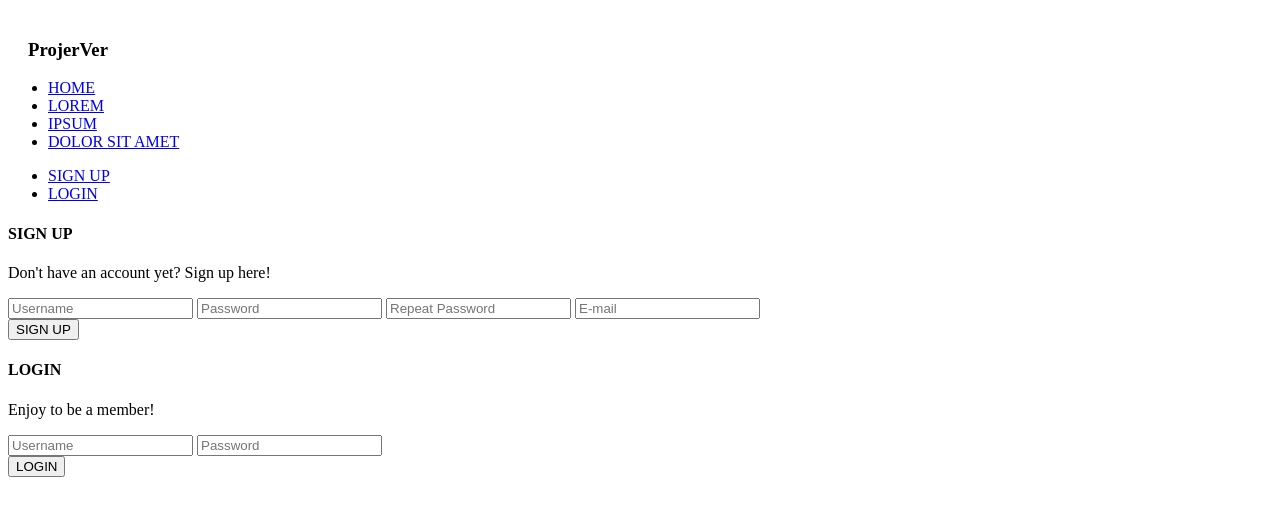
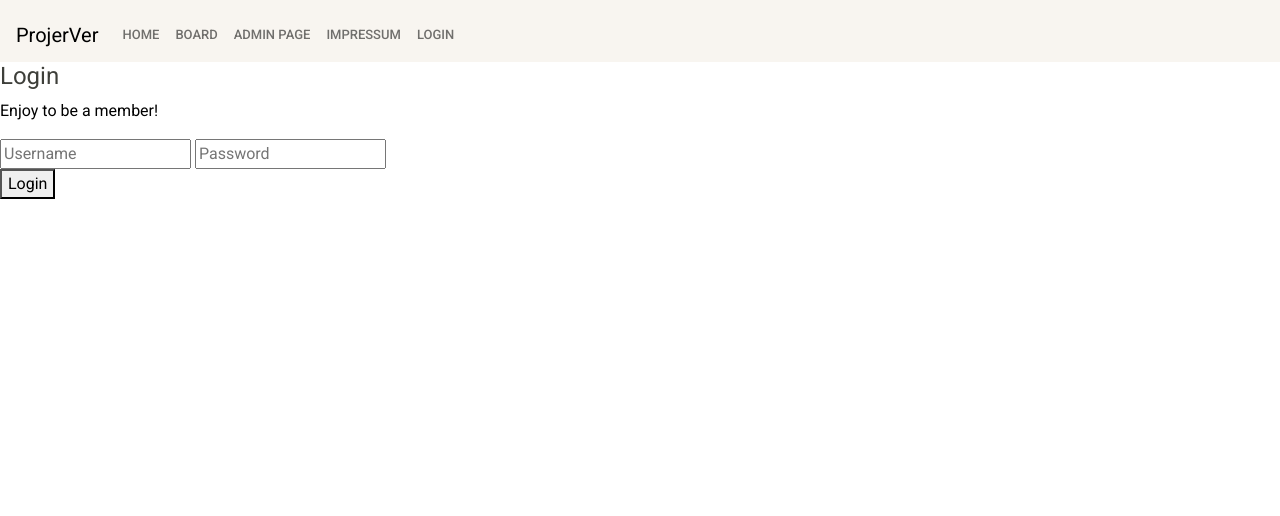
Before and after one commit to juliusBam/ProjerVer, a PHP site: page /login.php in a window 1280 px wide. Shown: the top 516 px of the page. Run offline with PHP 8.4, Linux system fonts and the light colour scheme; some libraries are stand-ins or nearby versions.

Commit message:
update login.php

```diff
--- a/php/login.php
+++ b/php/login.php
@@ -1,72 +1,26 @@
 <?php
-    session_start();
+session_start();
+
+if (isset($_GET["error"]) && $_GET["error"] == "none"){
+    setcookie('userID', $_GET["userID"], time() + 3600);
+    setcookie('userName', $_GET["userName"], time() + 3600);
+    setcookie('userType', $_GET["fk_roleID"], time() + 3600);
+
+    }
 ?>
-
-<!DOCTYPE html>
-<html lang="en">
-<head>
-    <meta charset="UTF-8">
-    <meta name="viewport" content="width=device-width, initial-scale=1.0">
-    <title>Group Project</title>
-    <link href="https://fonts.googleapis.com/css2?family=Roboto:ital,wght@0,100;0,300;0,400;0,500;0,700;0,900;1,100;1,300;1,400;1,500;1,700;1,900&display=swap" rel="stylesheet">
-    <link rel="stylesheet" href="myStyle.css">
-</head>
-<body>
-
-<header>
-    <nav>
-        <div>
-            <h3>ProjerVer</h3>
-            <ul class="menu-main">
-                <li><a href="login.php">HOME</a></li>
-                <li><a href="#">LOREM</a></li>
-                <li><a href="#">IPSUM</a></li>
-                <li><a href="#">DOLOR SIT AMET</a></li>
-            </ul>
-        </div>
-        <ul class="menu-member">
-            <?php
-                if(isset($_SESSION["userid"]))
-                {
-            ?>
-                <li><a href="#"><?php echo $_SESSION["useruid"]; ?></a></li>
-                <li><a href="includes/logout.inc.php" class="header-login-a">LOGOUT</a></li>
-            <?php
-                }
-                else
-                {
-            ?>
-                <li><a href="#">SIGN UP</a></li>
-                <li><a href="#" class="header-login-a">LOGIN</a></li>
-            <?php
-                }
-            ?>
-        </ul>
-    </nav>
-</header>
+<?php include('../php/include/header.php')?>
+<?php include('../php/classes/dbh.classes.php');?>
 
 <section class="index-login">
     <div class="wrapper">
-        <div class="index-login-signup">
-            <h4>SIGN UP</h4>
-            <p>Don't have an account yet? Sign up here!</p>
-            <form action="includes/signup.inc.php" method="post">
-                <input type="text" name="uid" placeholder="Username">
-                <input type="password" name="pwd" placeholder="Password">
-                <input type="password" name="pwdrepeat" placeholder="Repeat Password">
-                <input type="text" name="email" placeholder="E-mail">
-                <br>
-                <button type="submit" name="submit">SIGN UP</button>
-            </form>
-        </div>
         <div class="index-login-login">
-            <h4>LOGIN</h4>
+            <h4>Login</h4>
             <p>Enjoy to be a member!</p>
-            <form action="includes/login.inc.php" method="post">
+            <form action="include/login.inc.php" method="post">
                 <input type="text" name="uid" placeholder="Username">
                 <input type="password" name="pwd" placeholder="Password">
                 <br>
-                <button type="submit" name="submit">LOGIN</button>
+                <button type="submit" name="submit">Login</button>
             </form>
         </div>
     </div>
```
